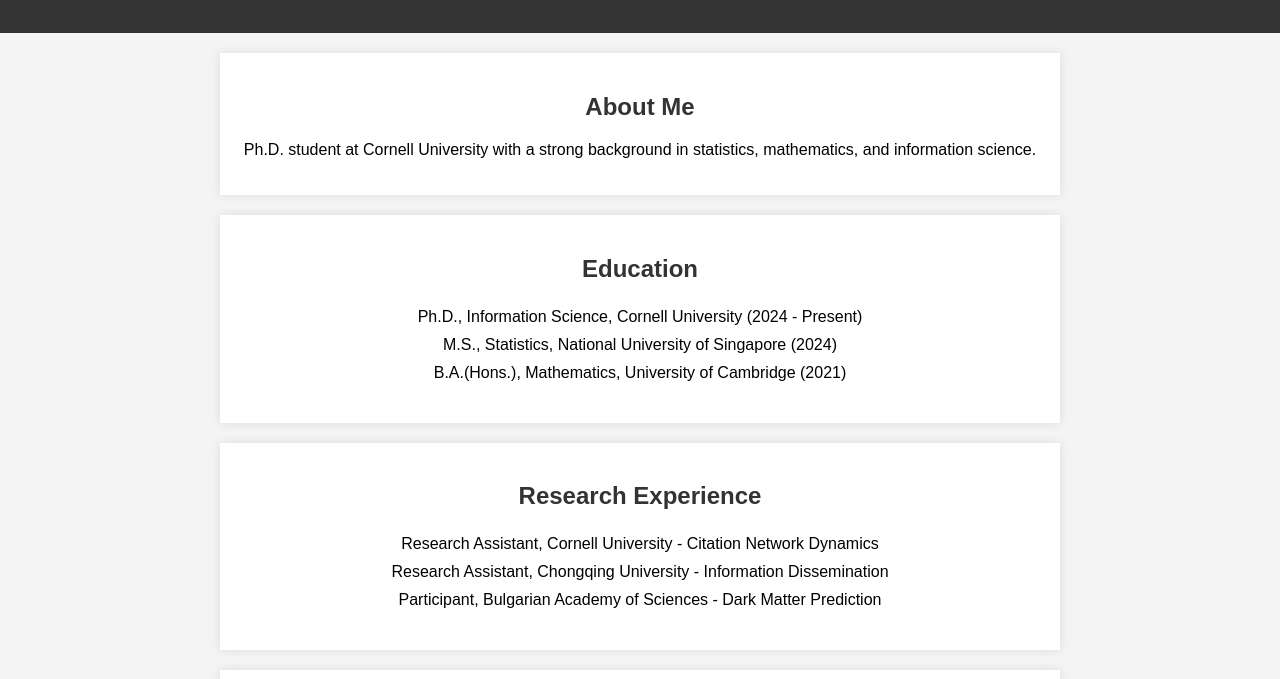
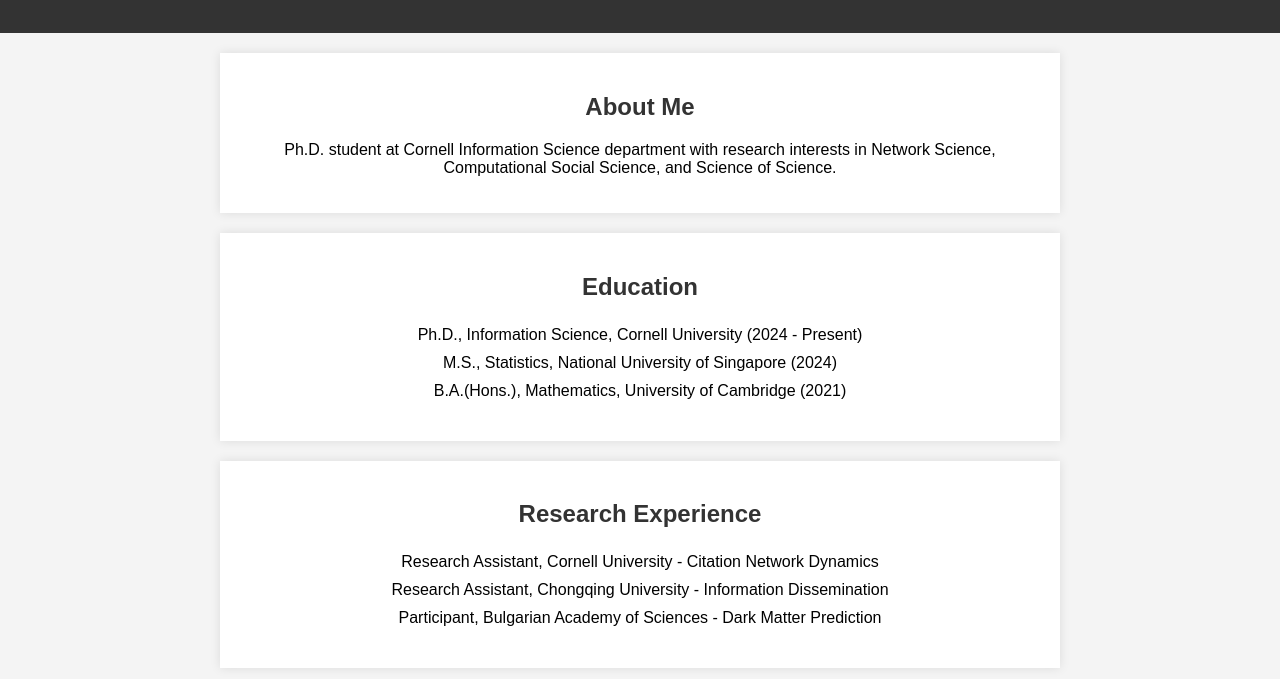
Before and after one commit to FirryYang/FirryYang.github.io, a plain HTML site: page index.html in a window 1280 px wide. Shown: the part 121-800 px from the top of the page. Drawn offline with Linux system fonts and the light colour scheme.

Commit message:
Update index.html

```diff
--- a/index.html
+++ b/index.html
@@ -14,7 +14,7 @@
 
     <section id="about">
         <h2>About Me</h2>
-        <p>Ph.D. student at Cornell University with a strong background in statistics, mathematics, and information science.</p>
+        <p>Ph.D. student at Cornell Information Science department with research interests in Network Science, Computational Social Science, and Science of Science.</p>
     </section>
 
     <section id="education">
```
